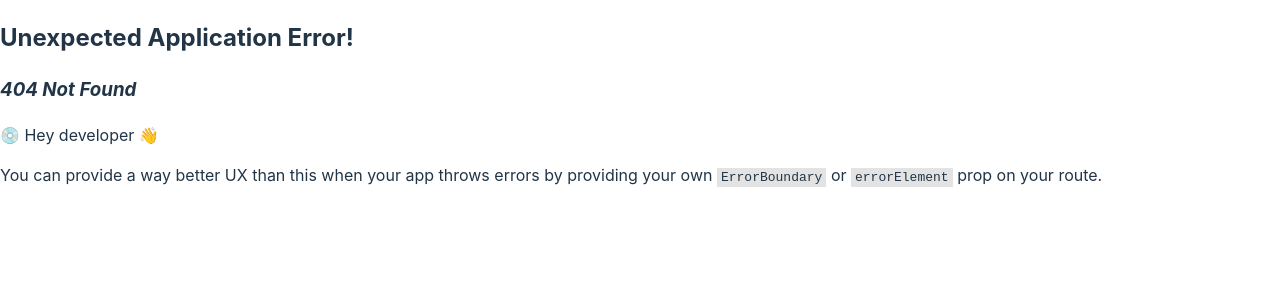
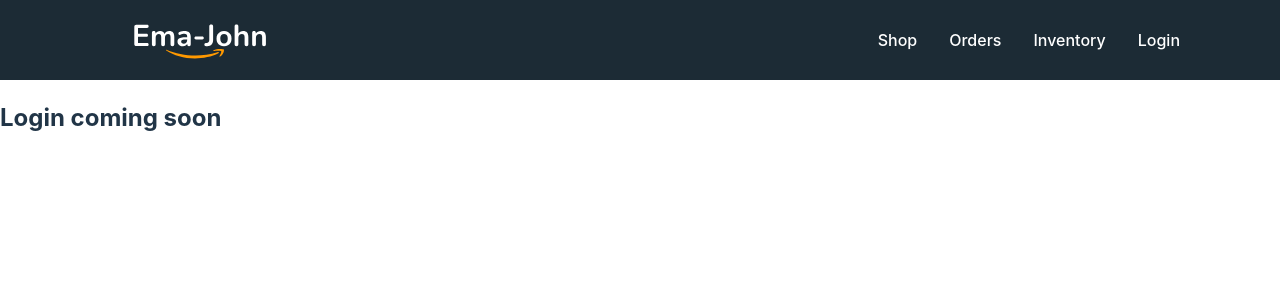
Before and after one commit to protap9ghosh/ecommerce-shop, a React (Vite) app: page /login in a window 1280 px wide. Before the commit this address had no page. Shown: the top 300 px of the page. Built offline with nearby package versions, Linux system fonts and the light colour scheme.

Commit message:
load data

```diff
--- a/src/components/Header/Header.jsx
+++ b/src/components/Header/Header.jsx
@@ -1,6 +1,7 @@
 import React from "react";
 import "./Header.css";
 import logo from "../../images/Logo.svg";
+import { Link } from "react-router-dom";
 
 const Header = () => {
     return (
@@ -11,10 +12,10 @@ const Header = () => {
                 </a>
 
                 <div>
-                    <a href="/">Shop</a>
-                    <a href="/orders">Orders</a>
-                    <a href="/inventory">Inventory</a>
-                    <a href="/login">Login</a>
+                    <Link to="/">Shop</Link>
+                    <Link to="/orders">Orders</Link>
+                    <Link to="/inventory">Inventory</Link>
+                    <Link to="/login">Login</Link>
                 </div>
             </nav>
         </div>
--- /dev/null
+++ b/src/components/Login/Login.jsx
@@ -0,0 +1,11 @@
+import React from 'react';
+
+const Login = () => {
+    return (
+        <div>
+            <h2>Login coming soon</h2>
+        </div>
+    );
+};
+
+export default Login;
--- a/src/components/Orders/Orders.jsx
+++ b/src/components/Orders/Orders.jsx
@@ -1,9 +1,19 @@
-import React from 'react';
+import React from "react";
+import Cart from "../Cart/Cart";
+import { useLoaderData } from "react-router-dom";
 
 const Orders = () => {
+    const products = useLoaderData();
+    console.log(products);
+
     return (
-        <div>
-            <h2>Order Page</h2>
+        <div className="shop-container">
+            <div className="product-container">
+                <h2>Order Page</h2>
+            </div>
+            <div className="cart-container">
+                <Cart cart={[]}></Cart>
+            </div>
         </div>
     );
 };
--- /dev/null
+++ b/src/loaders/cartProductsLoader.js
@@ -0,0 +1,7 @@
+const cartProductsLoader = async () => {
+    const loadedProducts = await fetch("products.json");
+    const products = await loadedProducts.json();
+    console.log(products);
+};
+
+export default cartProductsLoader;
--- a/src/main.jsx
+++ b/src/main.jsx
@@ -1,12 +1,14 @@
-import React from 'react'
-import ReactDOM from 'react-dom/client'
-import App from './App'
-import './index.css'
+import React from "react";
+import ReactDOM from "react-dom/client";
+import App from "./App";
+import "./index.css";
 import { createBrowserRouter, RouterProvider } from "react-router-dom";
-import Home from './components/Layout/Home';
-import Shop from './components/Shop/Shop';
-import Orders from './components/Orders/Orders';
-import Inventory from './components/Inventory/Inventory';
+import Home from "./components/Layout/Home";
+import Shop from "./components/Shop/Shop";
+import Orders from "./components/Orders/Orders";
+import Inventory from "./components/Inventory/Inventory";
+import Login from "./components/Login/Login";
+import cartProductsLoader from "./loaders/cartProductsLoader";
 
 const router = createBrowserRouter([
     {
@@ -20,10 +22,15 @@ const router = createBrowserRouter([
             {
                 path: "orders",
                 element: <Orders></Orders>,
+                loader: cartProductsLoader,
             },
             {
                 path: "inventory",
-                element: <Inventory></Inventory>
+                element: <Inventory></Inventory>,
+            },
+            {
+                path: "login",
+                element: <Login></Login>,
             },
         ],
     },
```
